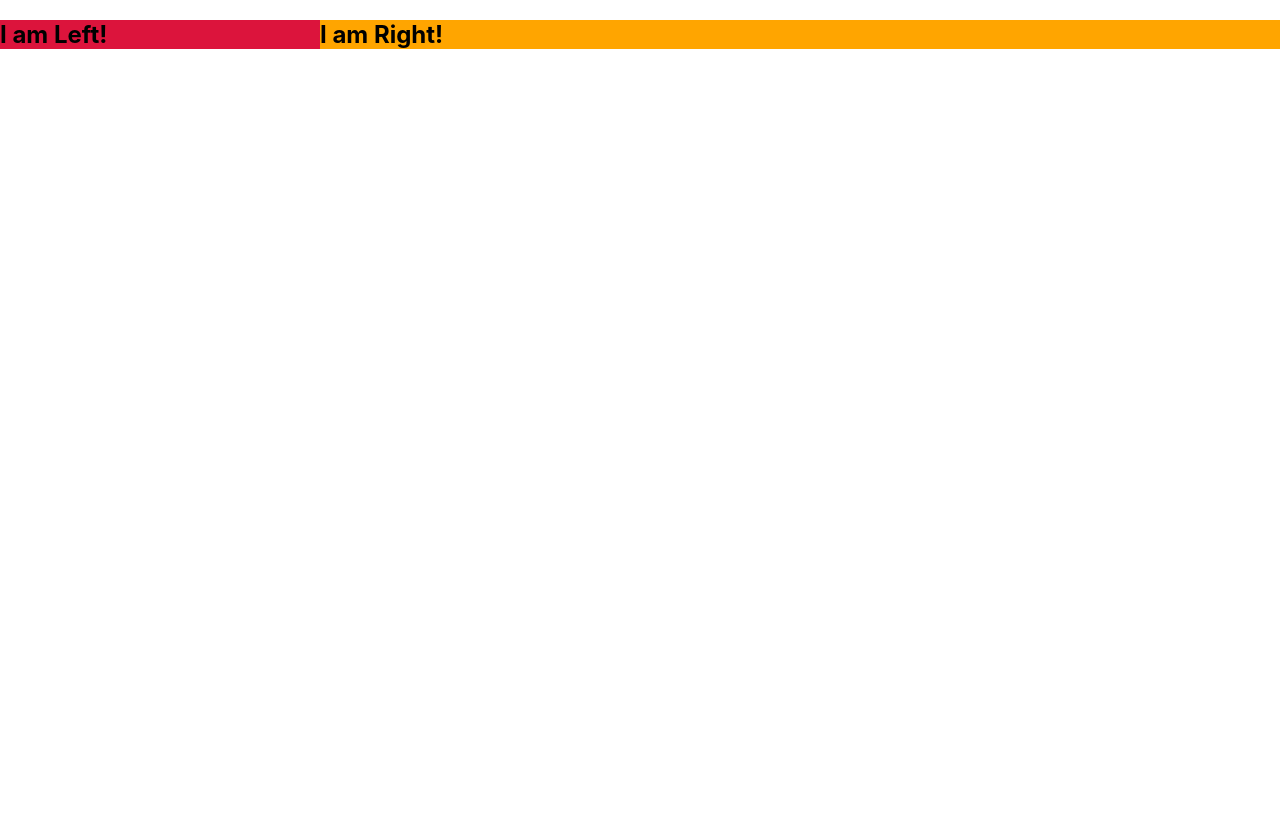
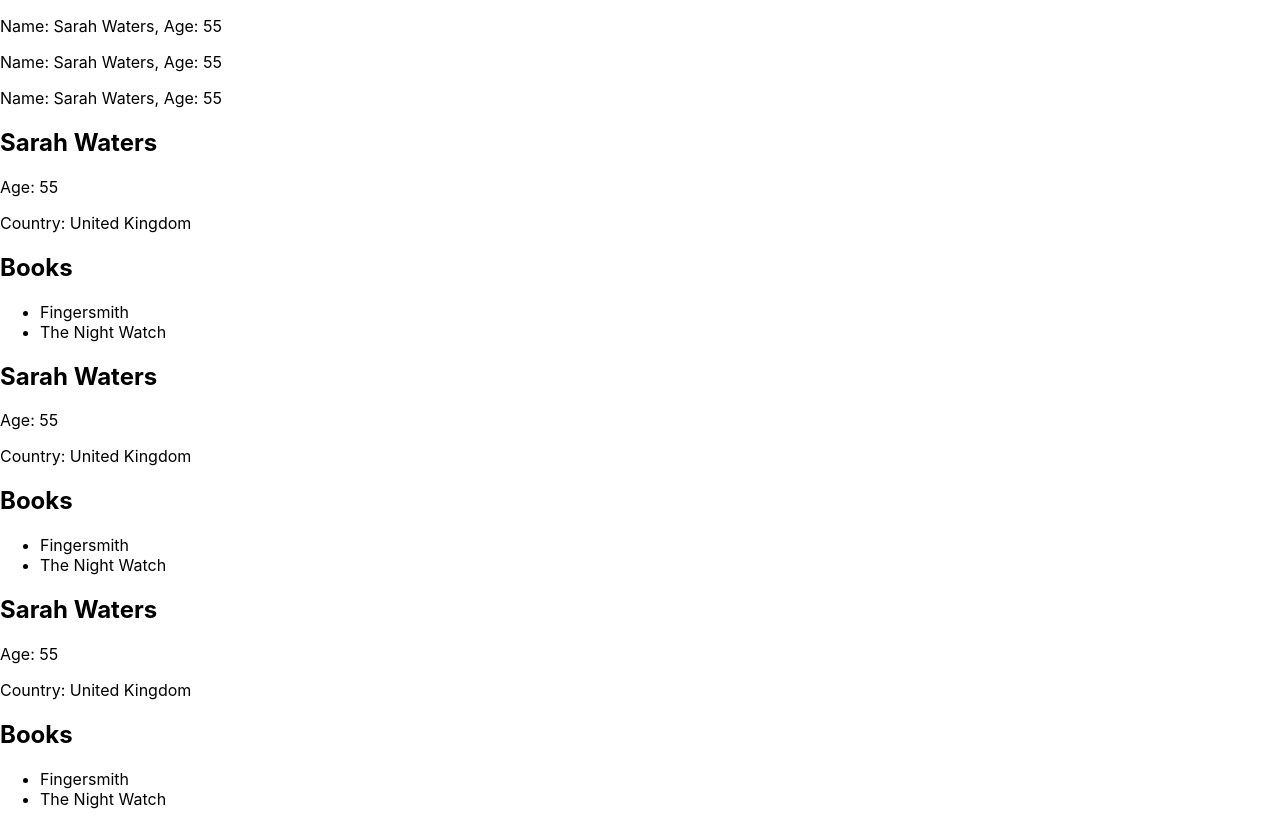
Before and after one commit to cse18107/advanced-react-design-pattern, a React (Create React App) app: page / in a window 1280 px wide. Before the commit the page ends 800 px from the top, so only its background shows below. Built offline with nearby package versions, Linux system fonts and the light colour scheme.

Commit message:
list items

```diff
--- a/src/App.js
+++ b/src/App.js
@@ -1,22 +1,18 @@
 import "./App.css";
-import { SplitScreen } from "./components/screen-splitter";
+import { LargeAuthorListItem } from "./components/authors/LargeListItems";
+import { SmallAuthorListItem } from "./components/authors/SmallListItems";
+import { RegularList } from "./components/list/Regular";
 
-const LeftSideComp = () => {
-  return <h2 style={{ backgroundColor: "crimson" }}>I am Left!</h2>;
-};
+import { authors } from './data/author';
 
-const RightSideComp = () => {
-  return <h2 style={{ backgroundColor: "orange" }}>I am Right!</h2>;
-};
+
 
 function App() {
   return (
-    <SplitScreen
-      Left={LeftSideComp}
-      Right={RightSideComp}
-      leftWidth={1}
-      rightWidth={3}
-    />
+    <>
+      <RegularList items={authors} sourceName={"author"} ItemComponent={SmallAuthorListItem}/>
+      <RegularList items={authors} sourceName={"author"} ItemComponent={LargeAuthorListItem}/>
+    </>
   );
 }
 
--- /dev/null
+++ b/src/components/authors/LargeListItems.jsx
@@ -0,0 +1,16 @@
+export const LargeAuthorListItem = ({ author }) => {
+  const { name, age, country, books } = author;
+  return (
+    <>
+      <h2>{name}</h2>
+      <p>Age: {age}</p>
+      <p>Country: {country}</p>
+      <h2>Books</h2>
+      <ul>
+        {books.map((book) => (
+          <li key={book}>{book}</li>
+        ))}
+      </ul>
+    </>
+  );
+};
--- /dev/null
+++ b/src/components/authors/SmallListItems.jsx
@@ -0,0 +1,6 @@
+export const SmallAuthorListItem = ({author}) => {
+    const {name, age} = author;
+    return (
+        <p>Name: {name}, Age: {age}</p>
+    );
+}
--- /dev/null
+++ b/src/components/list/Regular.jsx
@@ -0,0 +1,7 @@
+export const RegularList = ({items, sourceName, ItemComponent}) => {
+    return (
+        <>
+            {items.map((item, i)=> <ItemComponent key={i} {...{[sourceName]: item}} />)}
+        </>
+    );
+}
--- /dev/null
+++ b/src/data/author.js
@@ -0,0 +1,20 @@
+export const authors = [
+  {
+    name: "Sarah Waters",
+    age: 55,
+    country: "United Kingdom",
+    books: ["Fingersmith", "The Night Watch"],
+  },
+  {
+    name: "Sarah Waters",
+    age: 55,
+    country: "United Kingdom",
+    books: ["Fingersmith", "The Night Watch"],
+  },
+  {
+    name: "Sarah Waters",
+    age: 55,
+    country: "United Kingdom",
+    books: ["Fingersmith", "The Night Watch"],
+  },
+];
```
Also changed, not shown: src/data/books.js (added, +20 -0 lines), src/components/books/LargeListItems.jsx (added), src/components/books/SmallListItems.jsx (added).
